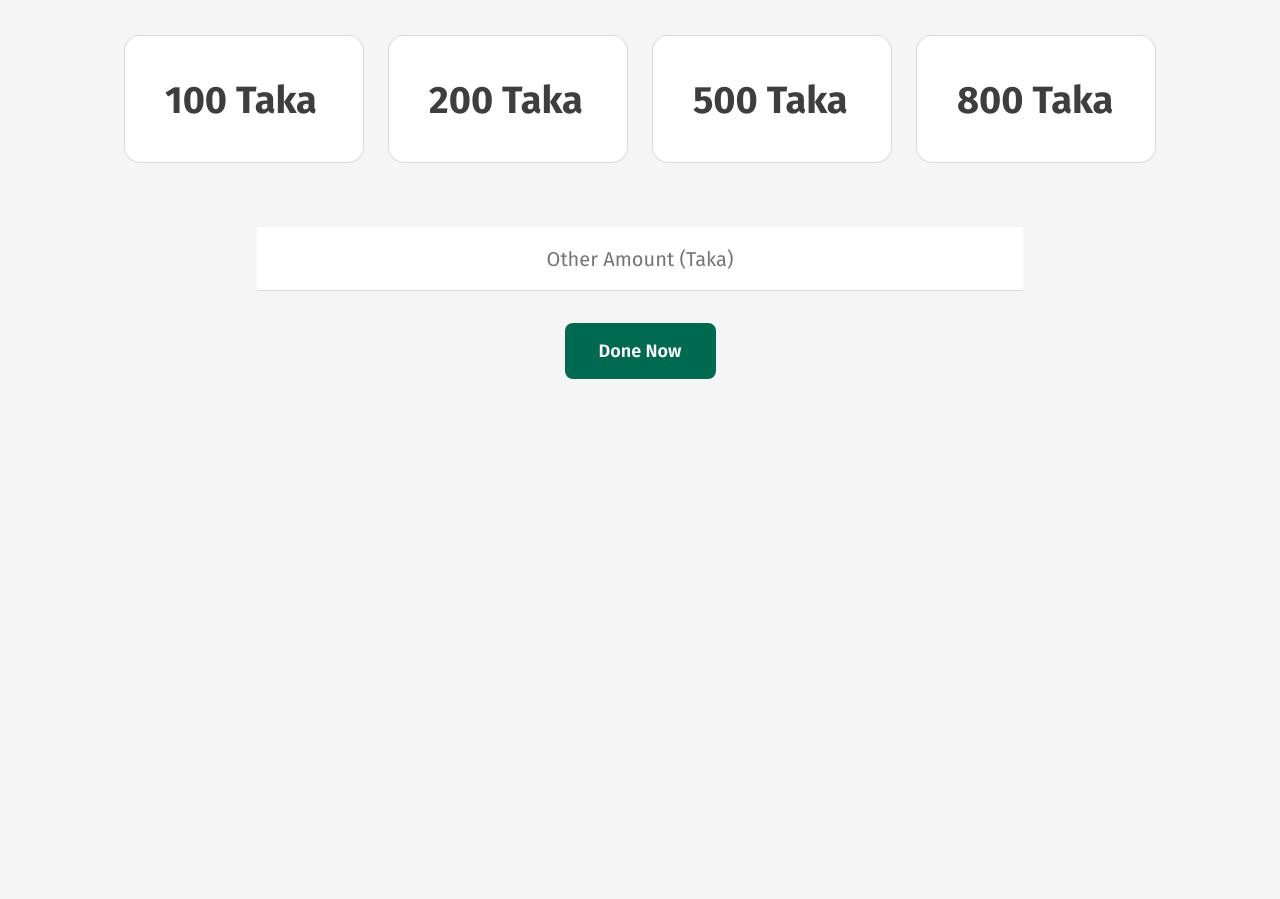
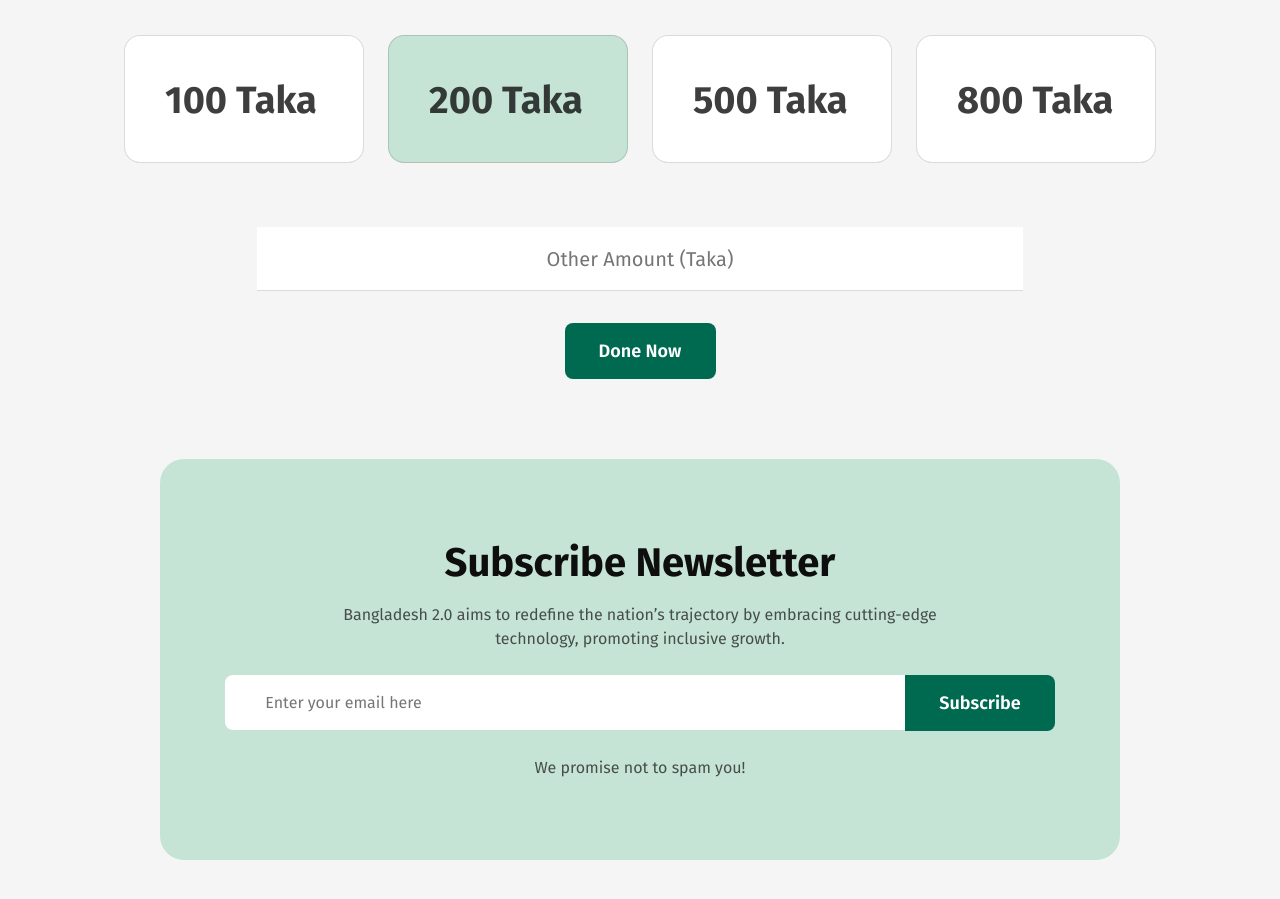
Before and after one commit to Yeassin7376/B11A1-My-First-assignment, a plain HTML site: page index.html in a window 1280 px wide. Shown: the part 4683-5582 px from the top of the page. Before the commit the page ends 5062 px from the top, so only its background shows below. Drawn offline with Linux system fonts and the light colour scheme.

Commit message:
added section-6 subscribe newsletter

```diff
--- a/index.html
+++ b/index.html
@@ -205,16 +205,31 @@
         <section class="section-05 Donation">
             <p class="section-title">Donate Today</p>
             <p class="section-description">
-                Bangladesh 2.0 aims to redefine the nation’s trajectory by embracing cutting-edge technology, promoting inclusive growth, and ensuring sustainability. With initiatives in renewable energy, digital transformation, and robust infrastructure.
+                Bangladesh 2.0 aims to redefine the nation’s trajectory by embracing cutting-edge technology, promoting
+                inclusive growth, and ensuring sustainability. With initiatives in renewable energy, digital
+                transformation, and robust infrastructure.
             </p>
             <div class="donation-amount-btn">
                 <div><button>100 Taka</button></div>
-                <div><button>200 Taka</button></div>
+                <div><button class="amt-btn-2nd">200 Taka</button></div>
                 <div><button>500 Taka</button></div>
                 <div><button>800 Taka</button></div>
             </div>
             <input type="text" name="" id="" placeholder="Other Amount (Taka)">
             <button class="btn-primary">Done Now</button>
+        </section>
+
+        <section class="section-06 Subscribe">
+            <div class="subscribe-header">
+                <p class="subscribe-title">Subscribe Newsletter</p>
+                <p class="section-description subscribe-description">Bangladesh 2.0 aims to redefine the nation’s
+                    trajectory by embracing cutting-edge technology, promoting inclusive growth.</p>
+            </div>
+            <div class="subscribe-center">
+                <div><input type="email" name="" id="" placeholder="Enter your email here" class="email"></div>
+                <div><button class="subscribe-btn">Subscribe</button></div>
+            </div>
+            <p class="commit section-description">We promise not to spam you!</p>
         </section>
     </main>
     <footer>
--- a/styles/style.css
+++ b/styles/style.css
@@ -514,6 +514,13 @@ td {
   height: 128px;
   margin: 32px 0;
 }
+.donation-amount-btn .amt-btn-2nd {
+  background-color: rgb(198, 228, 214);
+}
+.donation-amount-btn button:hover {
+  color: rgb(99, 100, 102);
+  background-color: rgb(198, 228, 214);
+}
 
 .Donation input {
   color: rgba(14, 14, 14, 0.3);
@@ -532,3 +539,68 @@ td {
   text-align: center;
   margin: 32px 19px;
 }
+
+/* section-06 Subscribe styles */
+.Subscribe {
+  padding: 80px 100px;
+  margin: 80px 0;
+  display: flex;
+  flex-direction: column;
+  align-items: center;
+  border-radius: 24px;
+  background: rgb(198, 228, 214);
+}
+.subscribe-title {
+  color: rgb(14, 14, 14);
+  font-family: Fira Sans;
+  font-size: 40px;
+  font-weight: 700;
+  line-height: 48px;
+  letter-spacing: 0%;
+  text-align: center;
+  margin: 0;
+}
+
+.email {
+  color: rgba(14, 14, 14, 0.3);
+  font-family: Fira Sans;
+  font-size: 16px;
+  font-weight: 400;
+  line-height: 19px;
+  letter-spacing: 0%;
+  text-align: left;
+  border-radius: 8px 0px 0px 8px;
+  background: rgb(255, 255, 255);
+  border: none;
+  padding: 18px 40px 18px 40px;
+  width: 600px;
+}
+.subscribe-center {
+  display: flex;
+  justify-content: center;
+  max-width: 750px;
+}
+.subscribe-btn {
+  color: rgb(255, 255, 255);
+  font-family: Fira Sans;
+  font-size: 18px;
+  font-weight: 600;
+  line-height: 22px;
+  letter-spacing: 0%;
+  text-align: left;
+  border: none;
+  border-radius: 0px 8px 8px 0px;
+  background-color: rgb(0, 106, 80);
+  padding: 17px 34px 17px 34px;
+}
+.subscribe-header{
+  max-width: 750px;;
+}
+.subscribe-description{
+  margin: 16px 64px 24px 64px;
+  text-align: center;
+}
+.commit{
+  margin: 25px 0 0 0;
+  text-align: center;
+}
```
